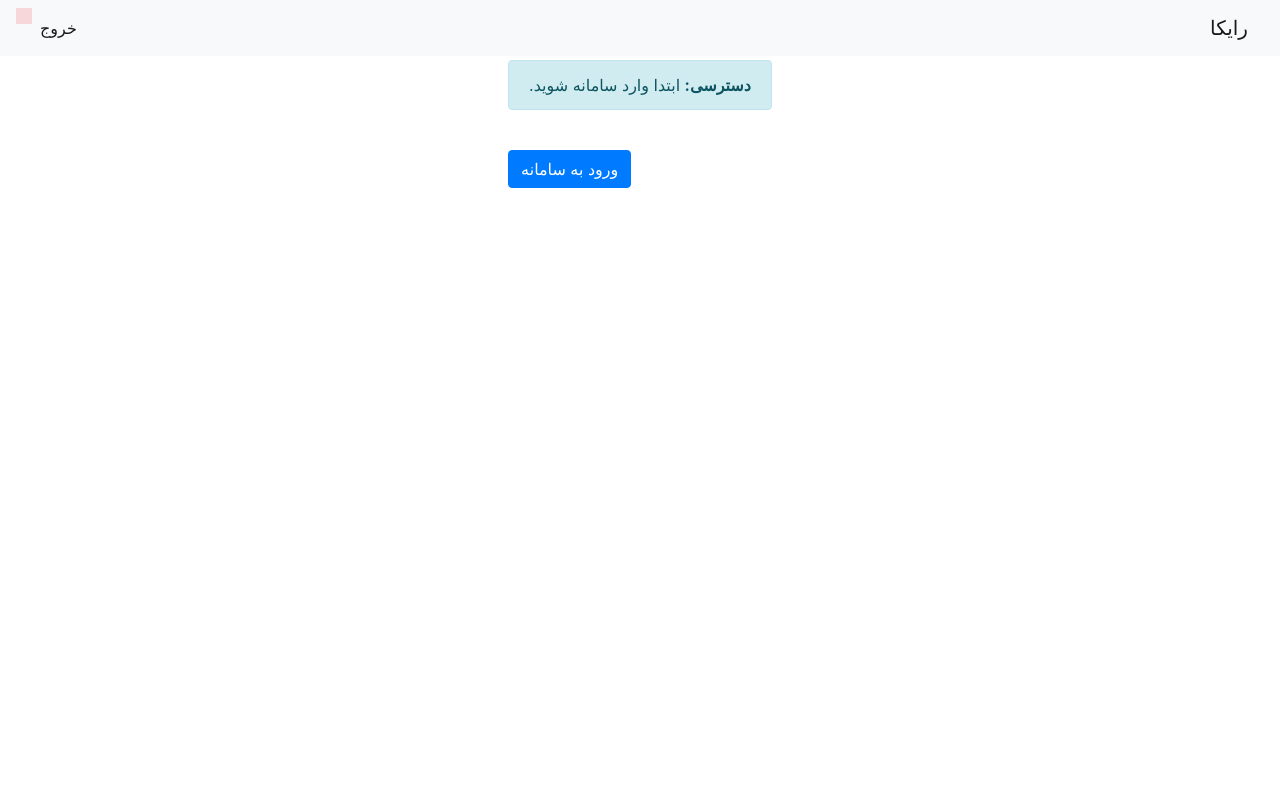
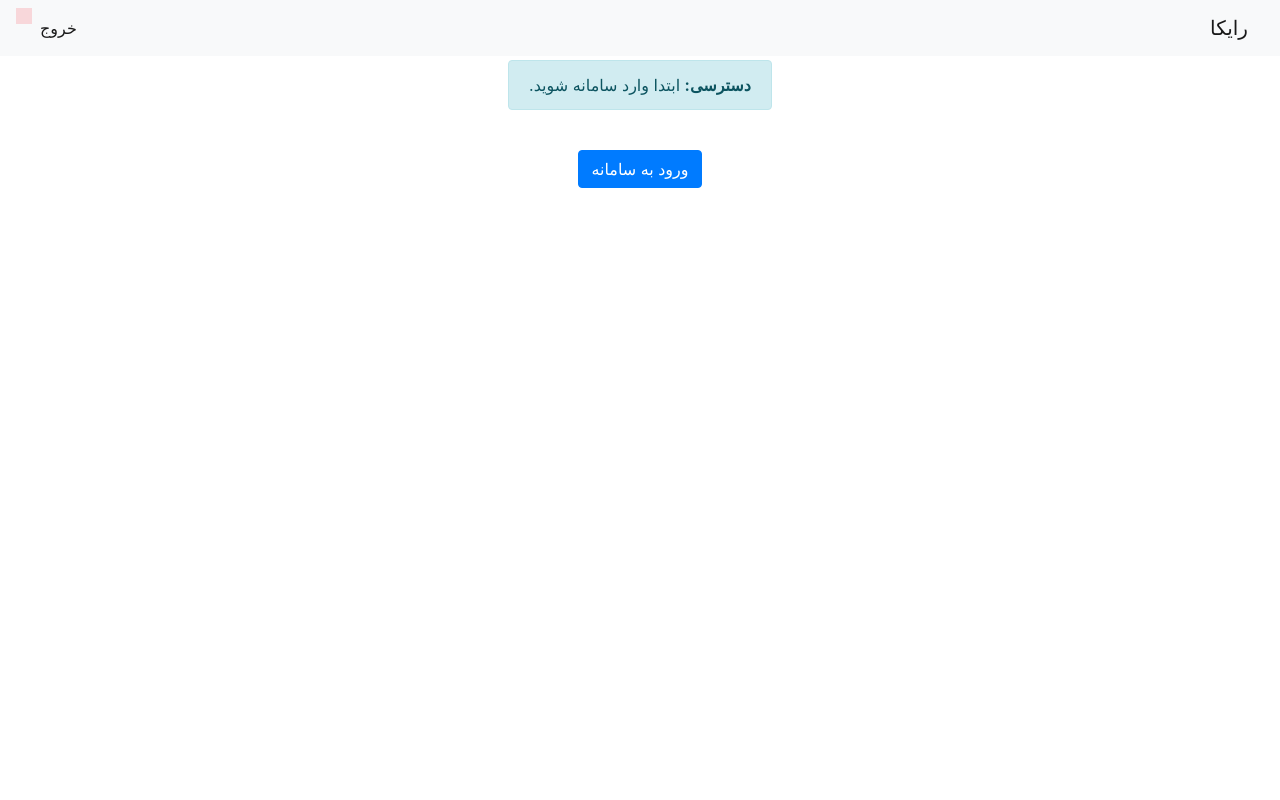
Before and after one commit to hasanisaeed/agile, a Django app: page / in a window 1280 px wide. Run offline with Django 3.2, Linux system fonts and the light colour scheme; data comes from the database, SQL or seed files in the repository; style sheets or scripts are compiled from the project's sources; some libraries are stand-ins or nearby versions.

Commit message:
fix: body text-align center

```diff
--- a/templates/base.html
+++ b/templates/base.html
@@ -16,7 +16,7 @@
     <title>{% block title %}Home{% endblock %}</title>
     {% block stylesheet %}{% endblock %}
 </head>
-<body>
+<body style="text-align: center">
 <nav class="navbar navbar-expand-lg navbar-light text-center bg-light" style="direction: rtl;">
     <a class="navbar-brand" href="#">رایکا</a>
     <button class="navbar-toggler" type="button" data-toggle="collapse" data-target="#navbarSupportedContent"
```
